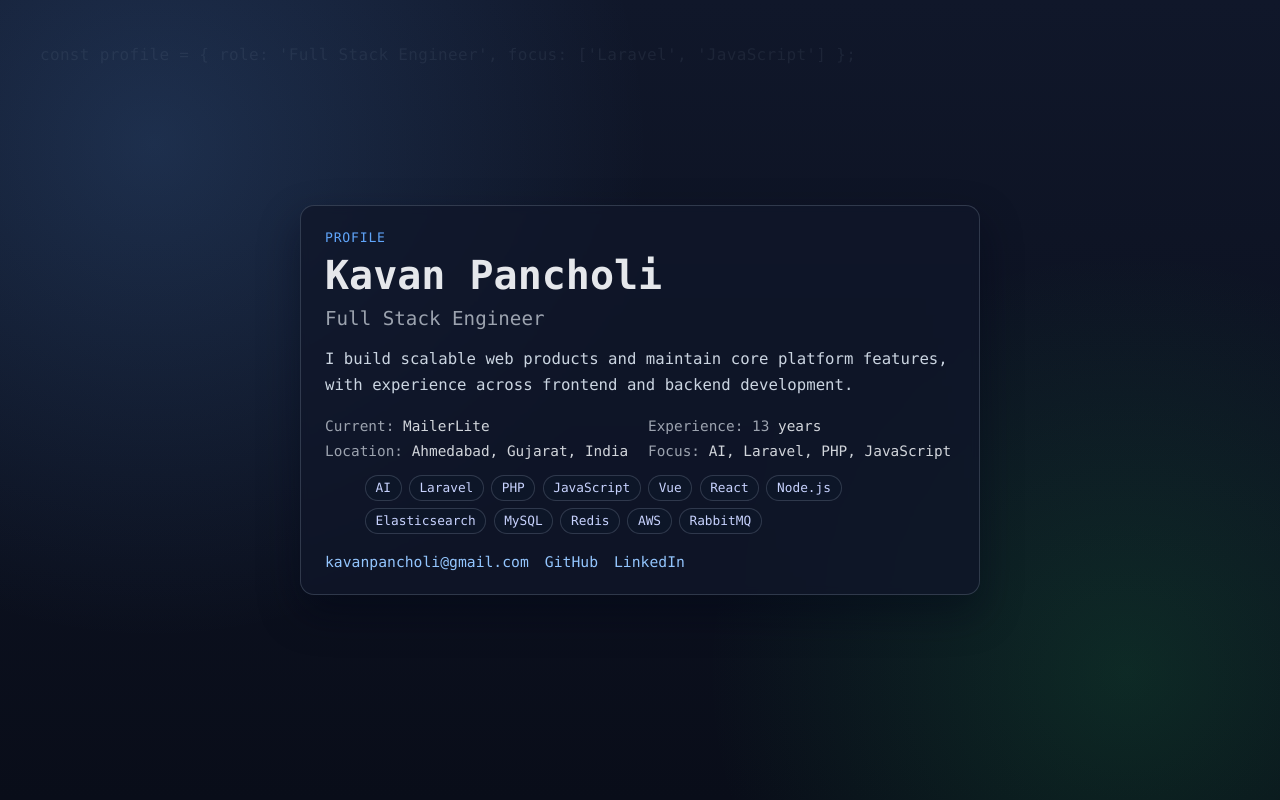
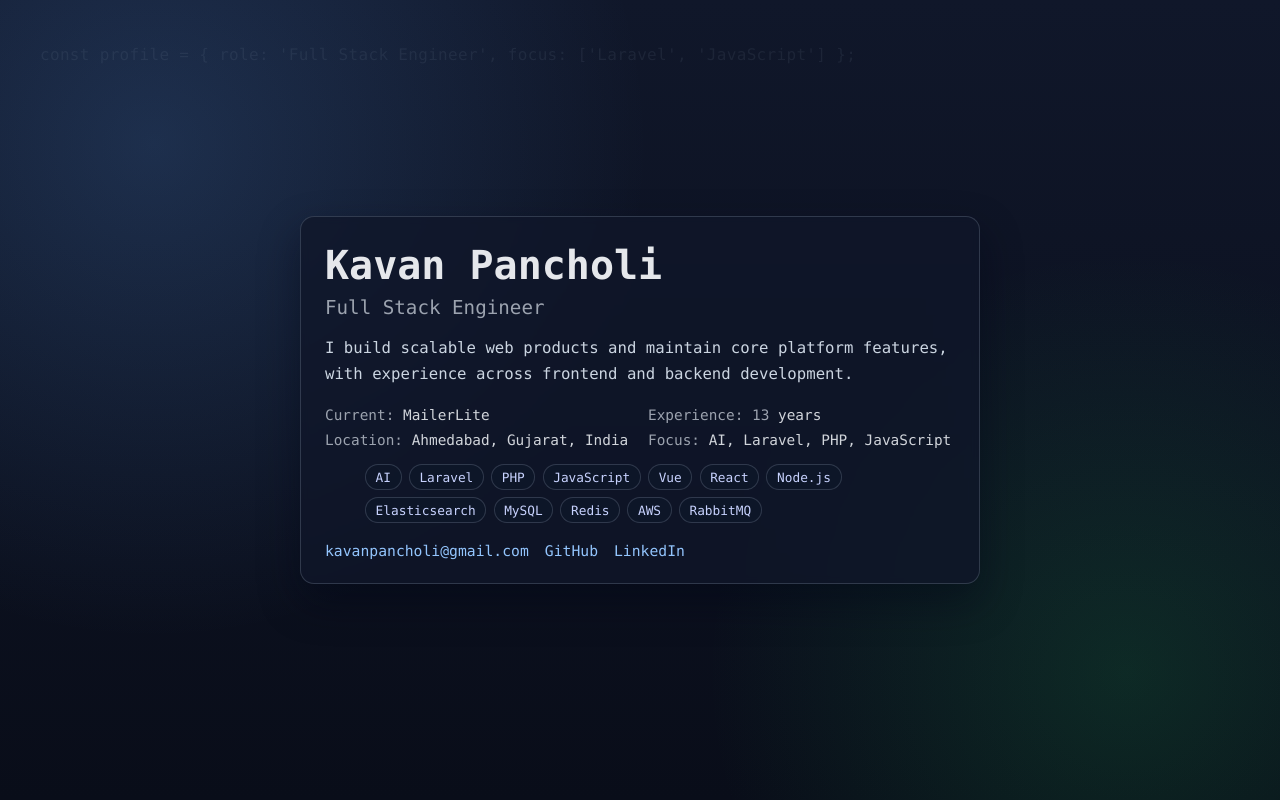
Before and after one commit to kavanpancholi/kavan.dev, a plain HTML site: page index.html in a window 1280 px wide. Drawn offline with Linux system fonts and the light colour scheme.

Commit message:
remove profile

```diff
--- a/index.html
+++ b/index.html
@@ -157,8 +157,7 @@
 </head>
 <body>
   <main>
-    <article class="card" aria-label="Kavan Pancholi profile">
-      <p class="label">Profile</p>
+    <article class="card" aria-label="Kavan Pancholi">
       <h1>Kavan Pancholi</h1>
       <p class="role">Full Stack Engineer</p>
 
```
